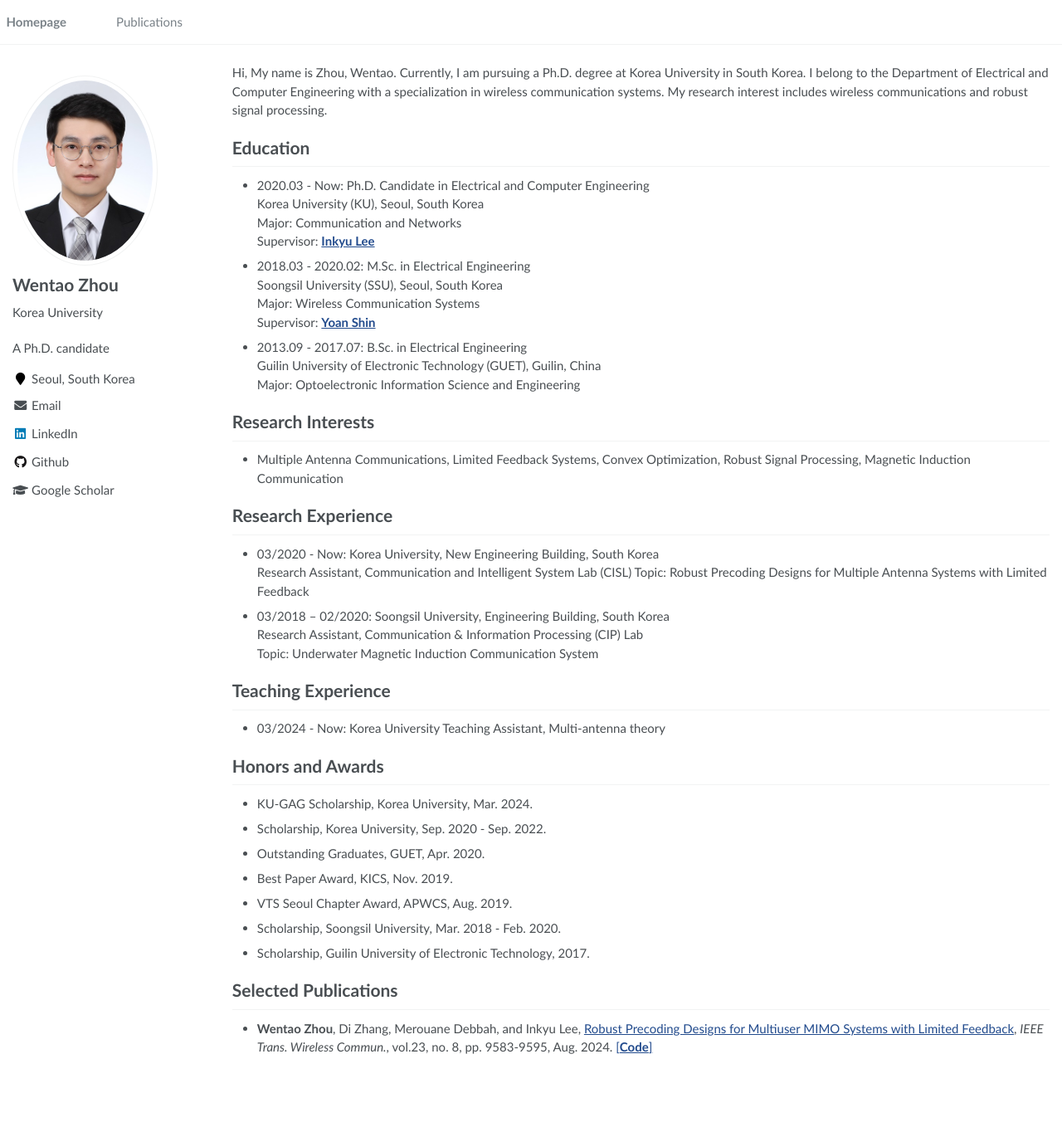
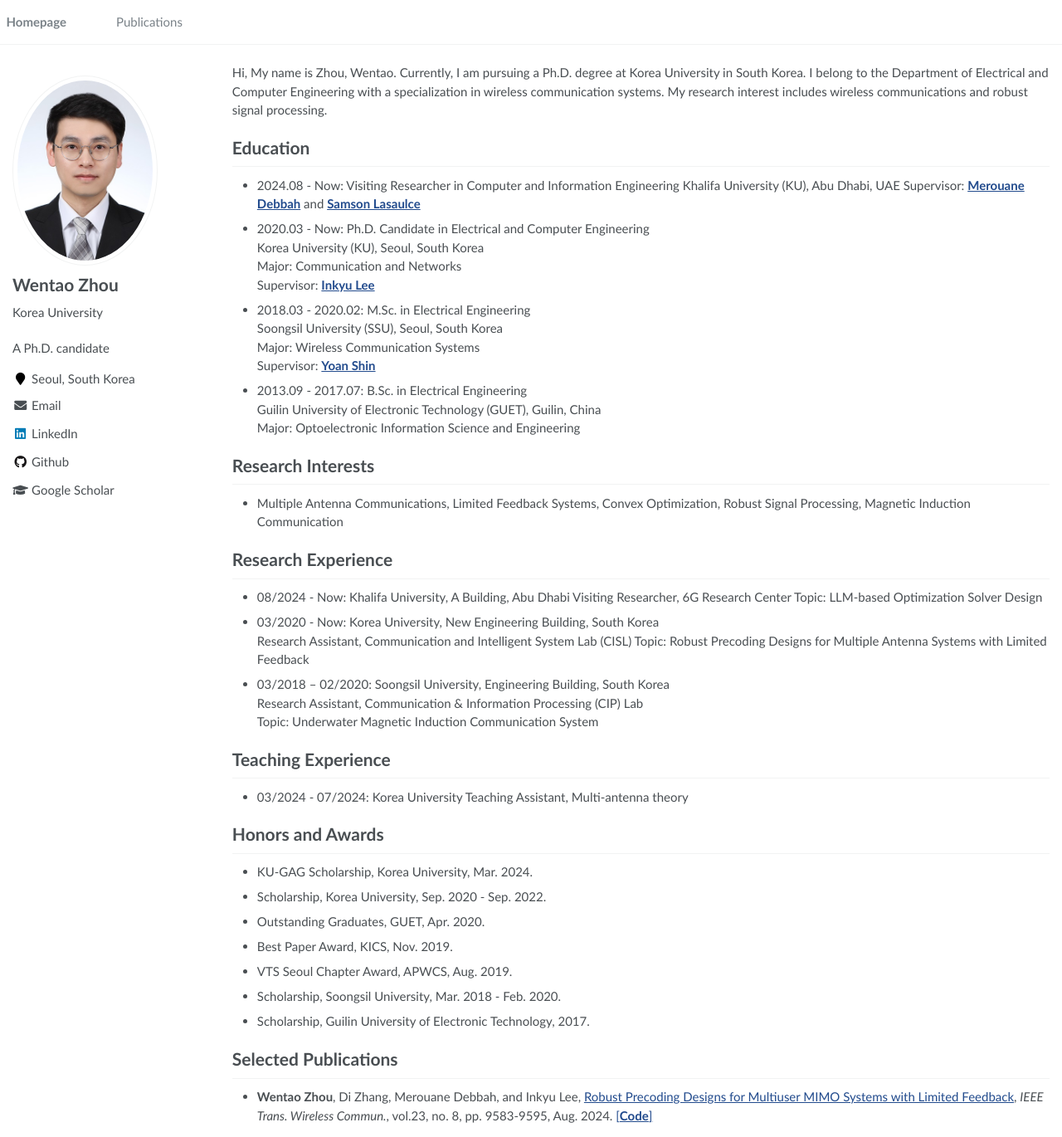
Before and after one commit to zhouwt612/zhouwt612.github.io, a Jekyll site: the page built from _pages/about.md, in a window 1280 px wide and 1370 px high. Shown: the whole window at 83% size. Built offline with Jekyll 4.4.1, drawn with Linux system fonts in a browser that asks for light colours.

Commit message:
Update about.md

```diff
--- a/_pages/about.md
+++ b/_pages/about.md
@@ -21,6 +21,10 @@ Hi, My name is Zhou, Wentao. Currently, I am pursuing a Ph.D. degree at Korea Un
 
 
 # Education
+- 2024.08 - Now: Visiting Researcher in Computer and Information Engineering
+  Khalifa University (KU), Abu Dhabi, UAE
+  Supervisor: [**Merouane Debbah**](https://www.ku.ac.ae/college-people/merouane-debbah) and [**Samson Lasaulce**](https://www.ku.ac.ae/college-people/samson-lasaulce)
+
 - 2020.03 - Now: Ph.D. Candidate in Electrical and Computer Engineering
   Korea University (KU), Seoul, South Korea
   Major: Communication and Networks
@@ -41,6 +45,10 @@ Hi, My name is Zhou, Wentao. Currently, I am pursuing a Ph.D. degree at Korea Un
 
 
 # Research Experience
+- 08/2024 - Now: Khalifa University, A Building, Abu Dhabi
+  Visiting Researcher, 6G Research Center
+  Topic: LLM-based Optimization Solver Design
+
 - 03/2020 - Now: Korea University, New Engineering Building, South Korea
   Research Assistant, Communication and Intelligent System Lab (CISL)
   Topic: Robust Precoding Designs for Multiple Antenna Systems with Limited Feedback
@@ -50,7 +58,7 @@ Hi, My name is Zhou, Wentao. Currently, I am pursuing a Ph.D. degree at Korea Un
   Topic: Underwater Magnetic Induction Communication System
 
 # Teaching Experience
-- 03/2024 - Now: Korea University
+- 03/2024 - 07/2024: Korea University
   Teaching Assistant, Multi-antenna theory
 
 # Honors and Awards
```
